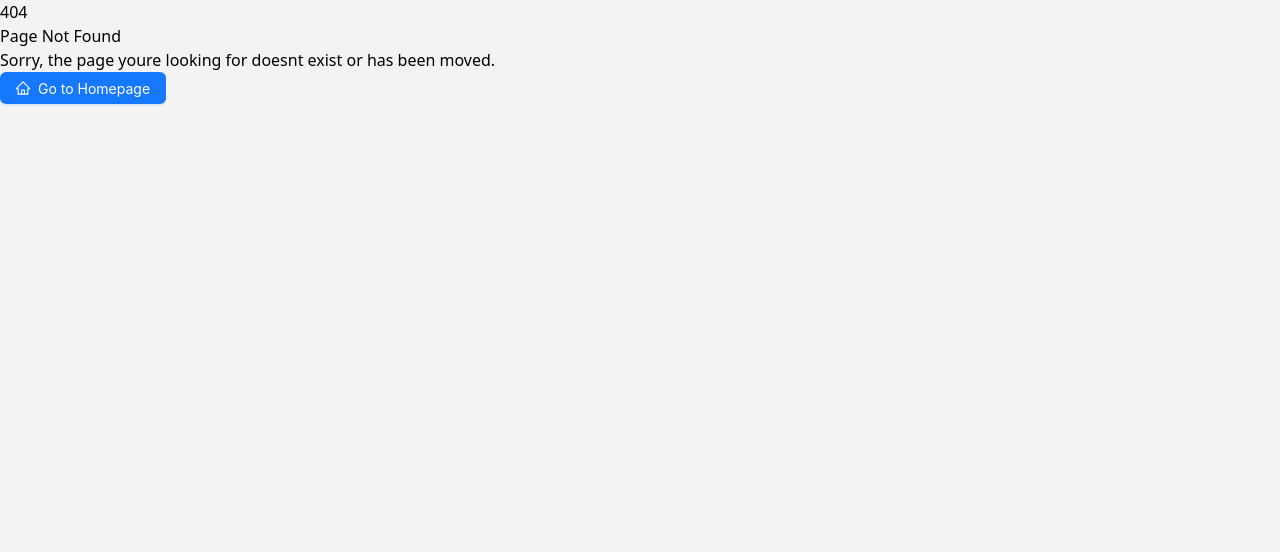
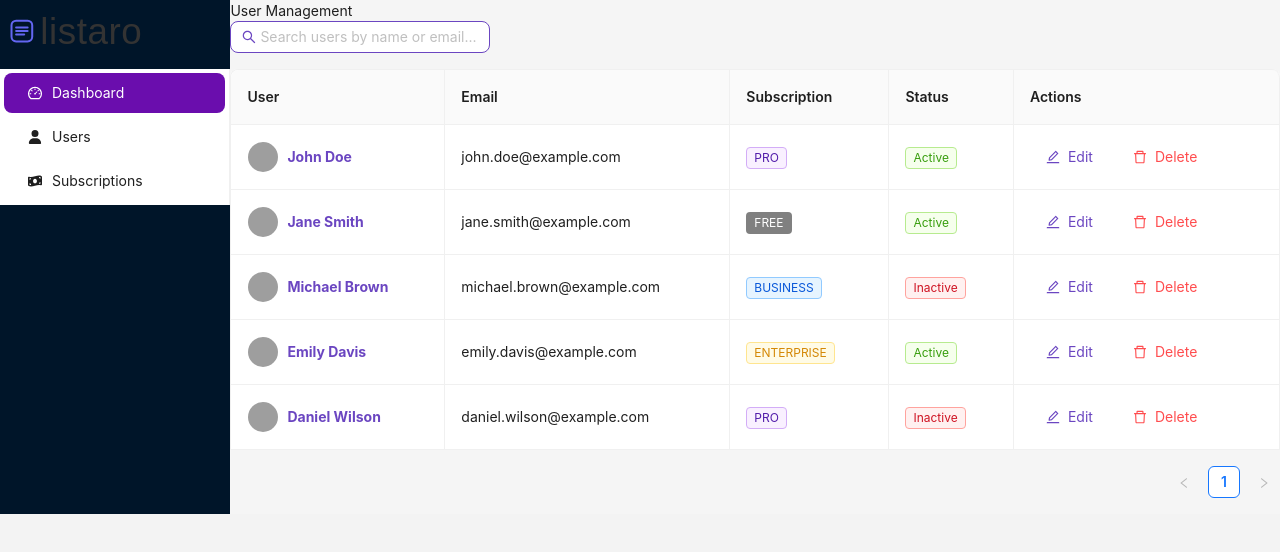
Before and after one commit to Arsalanbashir831/listaro, a React (Vite) app: page /admin/users in a window 1280 px wide. Before the commit this address had no page. Shown: the top 552 px of the page. Built offline with nearby package versions, Linux system fonts and the light colour scheme; grey boxes are pictures that could not be loaded.

Commit message:
update the admin dashboard UI

```diff
--- a/src/App.jsx
+++ b/src/App.jsx
@@ -17,6 +17,8 @@ import ImportCSV from "./pages/Dashboard/ImportCSV";
 import AdminLayout from "./pages/Layouts/AdminLayout";
 import AdminLogin from "./components/Authentication/AdminLogin";
 import AdminDashboard from "./pages/Admin/Dashboard";
+import Users from "./pages/Admin/Users";
+import Subscriptions from "./pages/Admin/Subscriptions";
 
 const AppWithNavbar = ({ children }) => {
   const location = useLocation();
@@ -55,6 +57,8 @@ const App = () => {
           <Route path="/addListing" element={<AddListingLayout />} />
           <Route path="/admin" element={<AdminLayout />}>
             <Route path="" element={<AdminDashboard />} />
+            <Route path="users" element={<Users />} />
+            <Route path="subscriptions" element={<Subscriptions />} />
           </Route>
           <Route path="*" element={<NotFound />} />
         </Routes>
--- a/src/pages/Admin/Subscriptions.jsx
+++ b/src/pages/Admin/Subscriptions.jsx
@@ -1,9 +1,185 @@
-import React from 'react'
+import React, { useState } from "react";
+import { Table, Button, Input, Space, Tag, Typography, Modal } from "antd";
+import { EditOutlined, CheckOutlined } from "@ant-design/icons";
+
+const { Title } = Typography;
 
 const Subscriptions = () => {
+  // State for subscription data
+  const [subscriptions, setSubscriptions] = useState([
+    {
+      key: "1",
+      name: "Free Plan",
+      price: "$0",
+      features: ["Basic Support", "Limited Access", "1 Project"],
+      editable: false,
+    },
+    {
+      key: "2",
+      name: "Pro Plan",
+      price: "$24 / month",
+      features: ["Priority Support", "Unlimited Projects", "Custom Domains"],
+      editable: false,
+    },
+    {
+      key: "3",
+      name: "Business Plan",
+      price: "$99 / month",
+      features: [
+        "24/7 Support",
+        "Dedicated Manager",
+        "Team Collaboration Tools",
+      ],
+      editable: false,
+    },
+    {
+      key: "4",
+      name: "Enterprise Plan",
+      price: "Custom Pricing",
+      features: [
+        "Dedicated Servers",
+        "Advanced Security",
+        "Custom Integrations",
+      ],
+      editable: false,
+    },
+  ]);
+
+  // State for editing a subscription
+  const [editingKey, setEditingKey] = useState(null);
+  const [editedPrice, setEditedPrice] = useState("");
+  const [editedFeatures, setEditedFeatures] = useState([]);
+  const [isModalVisible, setIsModalVisible] = useState(false);
+
+  const handleEdit = (record) => {
+    setEditingKey(record.key);
+    setEditedPrice(record.price);
+    setEditedFeatures(record.features.join("\n"));
+    setIsModalVisible(true);
+  };
+
+  const handleSave = () => {
+    const updatedSubscriptions = subscriptions.map((sub) =>
+      sub.key === editingKey
+        ? {
+            ...sub,
+            price: editedPrice,
+            features: editedFeatures.split("\n"),
+          }
+        : sub
+    );
+    setSubscriptions(updatedSubscriptions);
+    setIsModalVisible(false);
+    setEditingKey(null);
+    setEditedPrice("");
+    setEditedFeatures([]);
+  };
+
+  const handleCancel = () => {
+    setIsModalVisible(false);
+    setEditingKey(null);
+    setEditedPrice("");
+    setEditedFeatures([]);
+  };
+
+  const columns = [
+    {
+      title: "Plan Name",
+      dataIndex: "name",
+      key: "name",
+      render: (text) => <span style={{ fontWeight: "bold" }}>{text}</span>,
+    },
+    {
+      title: "Price",
+      dataIndex: "price",
+      key: "price",
+      render: (text) => <Tag color="purple">{text}</Tag>,
+    },
+    {
+      title: "Features",
+      dataIndex: "features",
+      key: "features",
+      render: (features) => (
+        <ul>
+          {features.map((feature, index) => (
+            <li key={index}>{feature}</li>
+          ))}
+        </ul>
+      ),
+    },
+    {
+      title: "Actions",
+      key: "actions",
+      render: (_, record) => (
+        <Space>
+          <Button
+            type="link"
+            icon={<EditOutlined />}
+            onClick={() => handleEdit(record)}
+          >
+            Edit
+          </Button>
+        </Space>
+      ),
+    },
+  ];
+
   return (
-    <div>Subscriptions</div>
-  )
-}
+    <div className="p-6 bg-gradient-to-br from-purple-50 to-white rounded-lg shadow-md">
+      <Title level={3} className="text-purple-800 mb-4">
+        Manage Subscriptions
+      </Title>
 
-export default Subscriptions
+      {/* Table */}
+      <Table
+        columns={columns}
+        dataSource={subscriptions}
+        pagination={{ pageSize: 5 }}
+        bordered
+        style={{
+          borderColor: "#e6e6ff",
+        }}
+      />
+
+      {/* Modal for Editing Subscription */}
+      <Modal
+        title="Edit Subscription"
+        visible={isModalVisible}
+        onCancel={handleCancel}
+        footer={[
+          <Button key="cancel" onClick={handleCancel}>
+            Cancel
+          </Button>,
+          <Button
+            key="save"
+            type="primary"
+            icon={<CheckOutlined />}
+            onClick={handleSave}
+            className="bg-purple-700"
+          >
+            Save
+          </Button>,
+        ]}
+      >
+        <Space direction="vertical" style={{ width: "100%" }}>
+          <label htmlFor="price">Price</label>
+          <Input
+            id="price"
+            value={editedPrice}
+            onChange={(e) => setEditedPrice(e.target.value)}
+          />
+
+          <label htmlFor="features">Features (one per line)</label>
+          <Input.TextArea
+            id="features"
+            rows={4}
+            value={editedFeatures}
+            onChange={(e) => setEditedFeatures(e.target.value)}
+          />
+        </Space>
+      </Modal>
+    </div>
+  );
+};
+
+export default Subscriptions;
--- a/src/pages/Admin/Users.jsx
+++ b/src/pages/Admin/Users.jsx
@@ -1,9 +1,168 @@
-import React from 'react'
+import React, { useState } from "react";
+import { Table, Tag, Button, Input, Space, Avatar } from "antd";
+import { SearchOutlined, EditOutlined, DeleteOutlined, UserOutlined } from "@ant-design/icons";
 
 const Users = () => {
+  const [searchText, setSearchText] = useState("");
+
+  // Dummy data
+  const data = [
+    {
+      key: "1",
+      name: "John Doe",
+      email: "john.doe@example.com",
+      subscription: "Pro",
+      status: "Active",
+      avatar: "https://randomuser.me/api/portraits/men/1.jpg",
+    },
+    {
+      key: "2",
+      name: "Jane Smith",
+      email: "jane.smith@example.com",
+      subscription: "Free",
+      status: "Active",
+      avatar: "https://randomuser.me/api/portraits/women/2.jpg",
+    },
+    {
+      key: "3",
+      name: "Michael Brown",
+      email: "michael.brown@example.com",
+      subscription: "Business",
+      status: "Inactive",
+      avatar: "https://randomuser.me/api/portraits/men/3.jpg",
+    },
+    {
+      key: "4",
+      name: "Emily Davis",
+      email: "emily.davis@example.com",
+      subscription: "Enterprise",
+      status: "Active",
+      avatar: "https://randomuser.me/api/portraits/women/4.jpg",
+    },
+    {
+      key: "5",
+      name: "Daniel Wilson",
+      email: "daniel.wilson@example.com",
+      subscription: "Pro",
+      status: "Inactive",
+      avatar: "https://randomuser.me/api/portraits/men/5.jpg",
+    },
+  ];
+
+  // Table columns
+  const columns = [
+    {
+      title: "User",
+      dataIndex: "name",
+      key: "name",
+      render: (text, record) => (
+        <Space>
+          <Avatar src={record.avatar} icon={<UserOutlined />} />
+          <span style={{ color: "#6b46c1", fontWeight: "bold" }}>{text}</span>
+        </Space>
+      ),
+    },
+    {
+      title: "Email",
+      dataIndex: "email",
+      key: "email",
+      render: (text) => <a href={`mailto:${text}`}>{text}</a>,
+    },
+    {
+      title: "Subscription",
+      dataIndex: "subscription",
+      key: "subscription",
+      render: (subscription) => {
+        let color = "green";
+        if (subscription === "Free") color = "gray";
+        else if (subscription === "Pro") color = "purple";
+        else if (subscription === "Business") color = "blue";
+        else if (subscription === "Enterprise") color = "gold";
+        return (
+          <Tag color={color} key={subscription}>
+            {subscription.toUpperCase()}
+          </Tag>
+        );
+      },
+    },
+    {
+      title: "Status",
+      dataIndex: "status",
+      key: "status",
+      render: (status) => (
+        <Tag color={status === "Active" ? "green" : "red"}>{status}</Tag>
+      ),
+    },
+    {
+      title: "Actions",
+      key: "actions",
+      render: (_, record) => (
+        <Space>
+          <Button
+            type="link"
+            icon={<EditOutlined />}
+            style={{ color: "#6b46c1" }}
+          >
+            Edit
+          </Button>
+          <Button
+            type="link"
+            icon={<DeleteOutlined />}
+            danger
+          >
+            Delete
+          </Button>
+        </Space>
+      ),
+    },
+  ];
+
+  // Filtered data based on search text
+  const filteredData = data.filter((user) =>
+    user.name.toLowerCase().includes(searchText.toLowerCase()) ||
+    user.email.toLowerCase().includes(searchText.toLowerCase())
+  );
+
   return (
-    <div>Users</div>
-  )
-}
+    <div className="p-6 bg-gradient-to-br from-purple-50 to-white rounded-lg ">
+      <h2 className="text-xl font-semibold text-purple-800 mb-4">
+        User Management
+      </h2>
 
-export default Users
+      {/* Search Input */}
+      <Space
+        style={{
+          marginBottom: "16px",
+          justifyContent: "space-between",
+          width: "100%",
+        }}
+      >
+        <Input
+          placeholder="Search users by name or email..."
+          prefix={<SearchOutlined style={{ color: "#6b46c1" }} />}
+          value={searchText}
+          onChange={(e) => setSearchText(e.target.value)}
+          style={{
+            width: "100%",
+            maxWidth: "300px",
+            borderRadius: "8px",
+            borderColor: "#6b46c1",
+          }}
+        />
+      </Space>
+
+      {/* User Table */}
+      <Table
+        columns={columns}
+        dataSource={filteredData}
+        pagination={{ pageSize: 5 }}
+        bordered
+        style={{
+          borderColor: "#e6e6ff",
+        }}
+      />
+    </div>
+  );
+};
+
+export default Users;
--- a/src/pages/Layouts/AdminLayout.jsx
+++ b/src/pages/Layouts/AdminLayout.jsx
@@ -6,7 +6,7 @@ import {
   DownOutlined,
 } from "@ant-design/icons";
 import { Outlet, Link, useNavigate } from "react-router-dom";
-import { FaFileImport, FaKeycdn } from "react-icons/fa6";
+import { FaFileImport, FaKeycdn, FaMoneyBillWave, FaUser } from "react-icons/fa6";
 import { IoSettingsSharp } from "react-icons/io5";
 import { RiMoneyEuroCircleFill } from "react-icons/ri";
 
@@ -39,20 +39,20 @@ const AdminLayout = () => {
       key: "1",
       icon: <DashboardOutlined />,
       label: "Dashboard",
-      path: "/admin/dashboard",
+      path: "/admin",
     },
-    // {
-    //   key: "2",
-    //   icon: <FaKeycdn />,
-    //   label: "Keyword Optimization",
-    //   path: "/dashboard/keyword-optimization",
-    // },
-    // {
-    //   key: "3",
-    //   icon: <IoSettingsSharp />,
-    //   label: "Settings",
-    //   path: "/dashboard/profile-settings",
-    // },
+    {
+      key: "2",
+      icon: <FaUser />,
+      label: "Users",
+      path: "/admin/users",
+    },
+    {
+      key: "3",
+      icon: <FaMoneyBillWave />,
+      label: "Subscriptions",
+      path: "/admin/subscriptions",
+    },
     // {
     //   key: "5",
     //   icon: <FaFileImport />,
```
